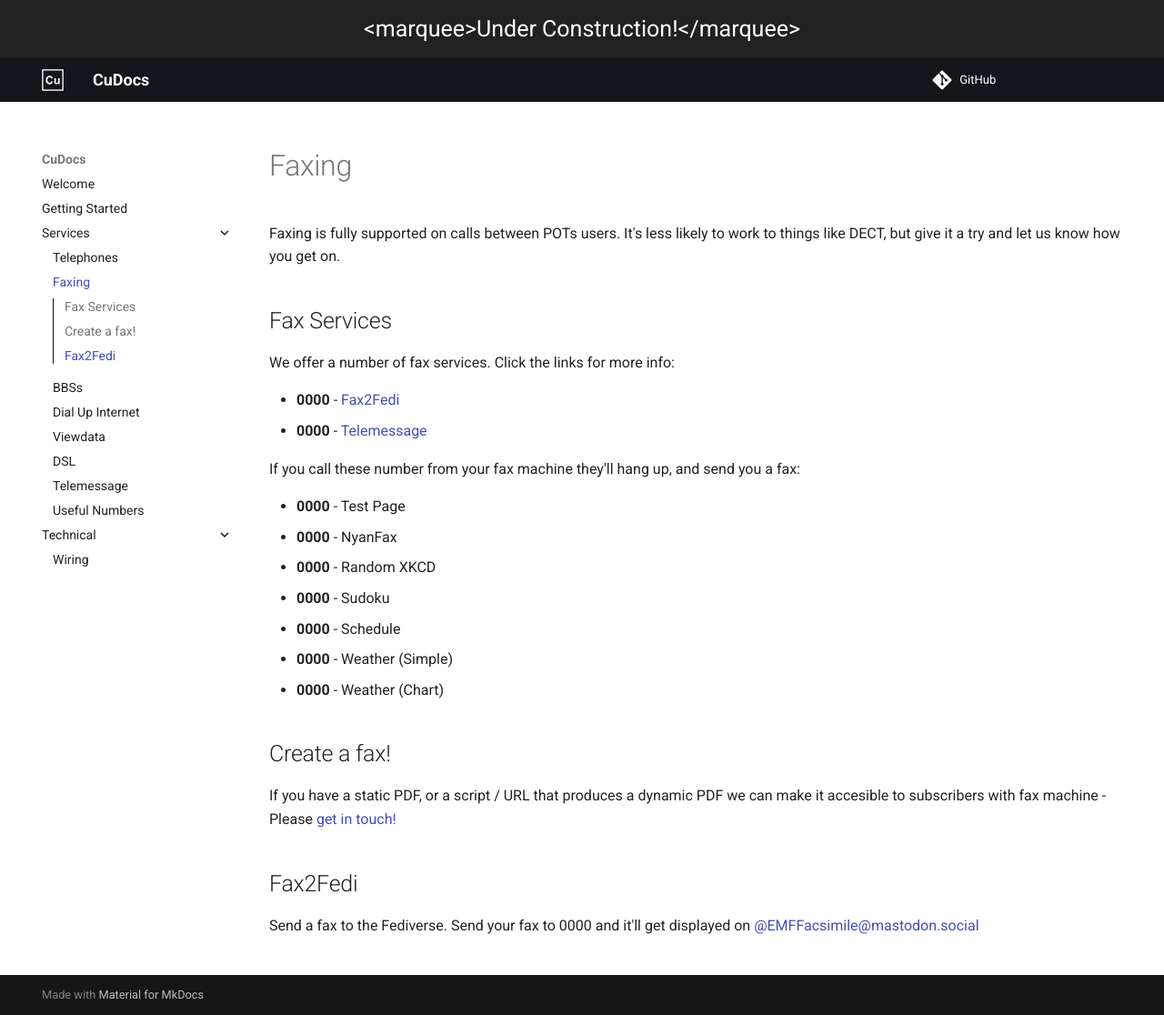
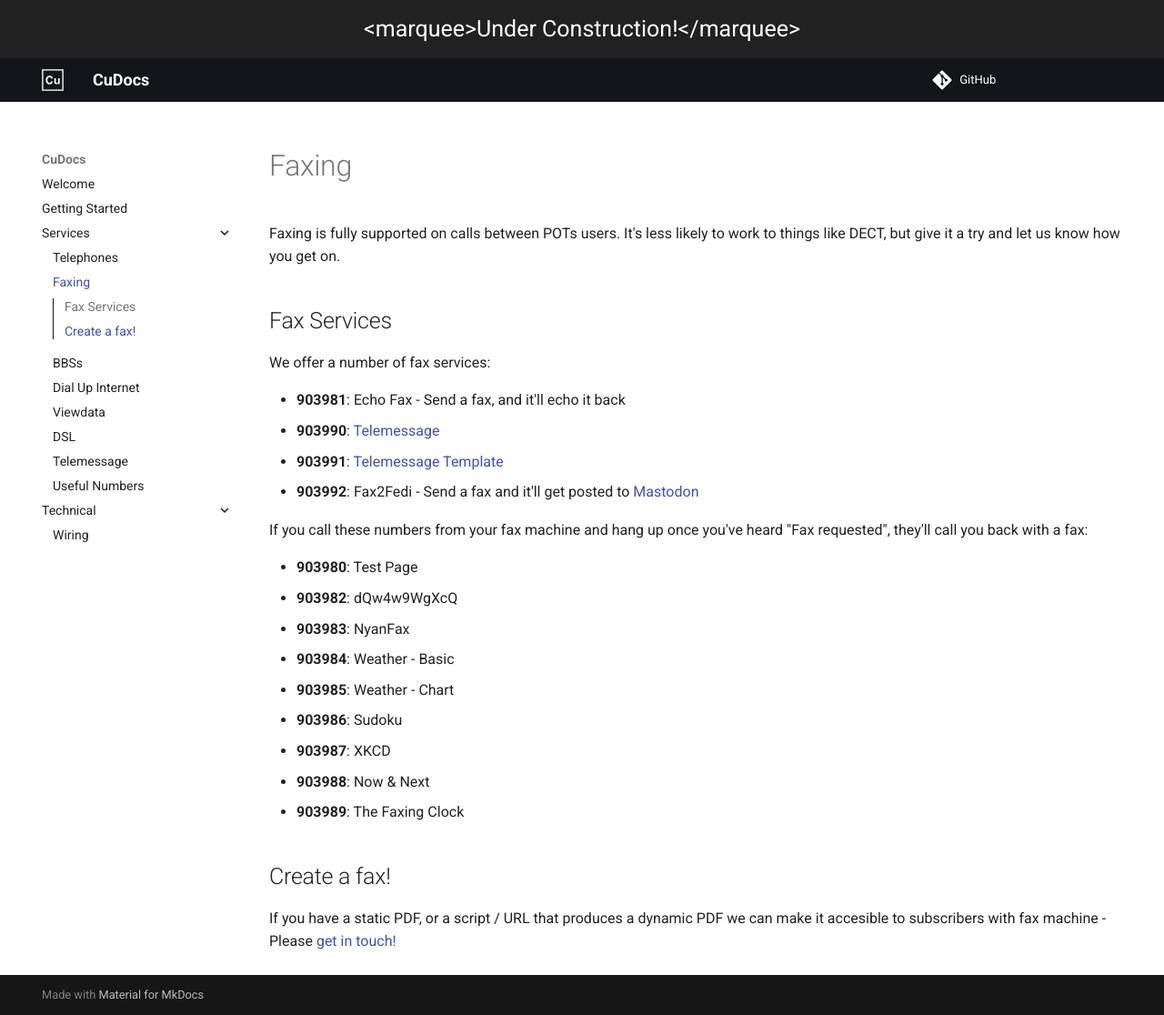
Before and after one commit to cu-telecom/cutel-docs, an MkDocs documentation site: the page built from docs/services/faxing.md, in a window 1280 px wide and 1116 px high. Shown: the whole window at 91% size. Built offline with MkDocs 1.6.1 and Material for MkDocs 9.7.7, drawn with Linux system fonts in a browser that asks for light colours; comment, search, counter and statistics services are not loaded.

Commit message:
Update fax services

```diff
--- a/docs/services/faxing.md
+++ b/docs/services/faxing.md
@@ -4,25 +4,25 @@ Faxing is fully supported on calls between POTs users. It's less likely to work
 
 ## Fax Services
 
-We offer a number of fax services. Click the links for more info:
+We offer a number of fax services:
 
-* **0000** - [Fax2Fedi](#fax2fedi)
-* **0000** - [Telemessage](telemessage.md)
+* **903981**: Echo Fax - Send a fax, and it'll echo it back
+* **903990**: [Telemessage](telemessage.md)
+* **903991**: [Telemessage Template](telemessage.md/#obtaining-the-template)
+* **903992**: Fax2Fedi - Send a fax and it'll get posted to [Mastodon](https://mastodon.social/@EMFFacsimile)
 
-If you call these number from your fax machine they'll hang up, and send you a fax:
+If you call these numbers from your fax machine and hang up once you've heard "Fax requested", they'll call you back with a fax:
 
-* **0000** - Test Page
-* **0000** - NyanFax
-* **0000** - Random XKCD
-* **0000** - Sudoku
-* **0000** - Schedule
-* **0000** - Weather (Simple)
-* **0000** - Weather (Chart)
+* **903980**: Test Page
+* **903982**: dQw4w9WgXcQ
+* **903983**: NyanFax
+* **903984**: Weather - Basic
+* **903985**: Weather - Chart
+* **903986**: Sudoku
+* **903987**: XKCD
+* **903988**: Now & Next
+* **903989**: The Faxing Clock
 
 ## Create a fax!
 
 If you have a static PDF, or a script / URL that produces a dynamic PDF we can make it accesible to subscribers with fax machine - Please [get in touch!](https://cutel.net/contact/)
-
-## Fax2Fedi
-
-Send a fax to the Fediverse. Send your fax to 0000 and it'll get displayed on [@EMFFacsimile@mastodon.social](https://mastodon.social/@EMFFacsimile)
```
Also changed, not shown: docs/services/telemessage.md (+15 -6 lines).
